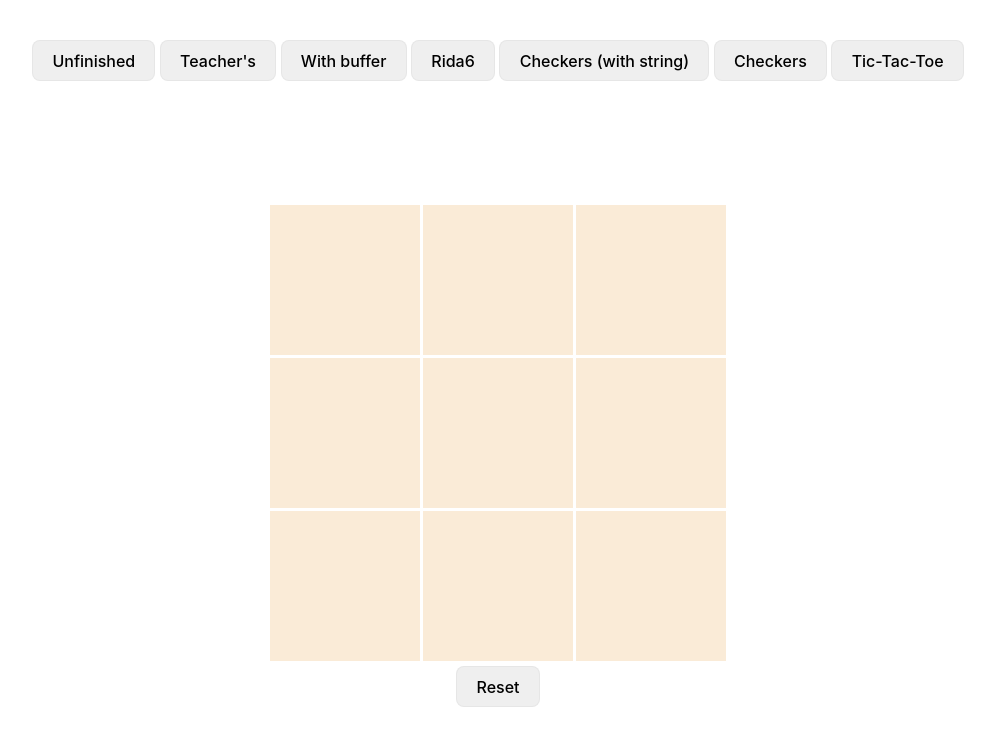
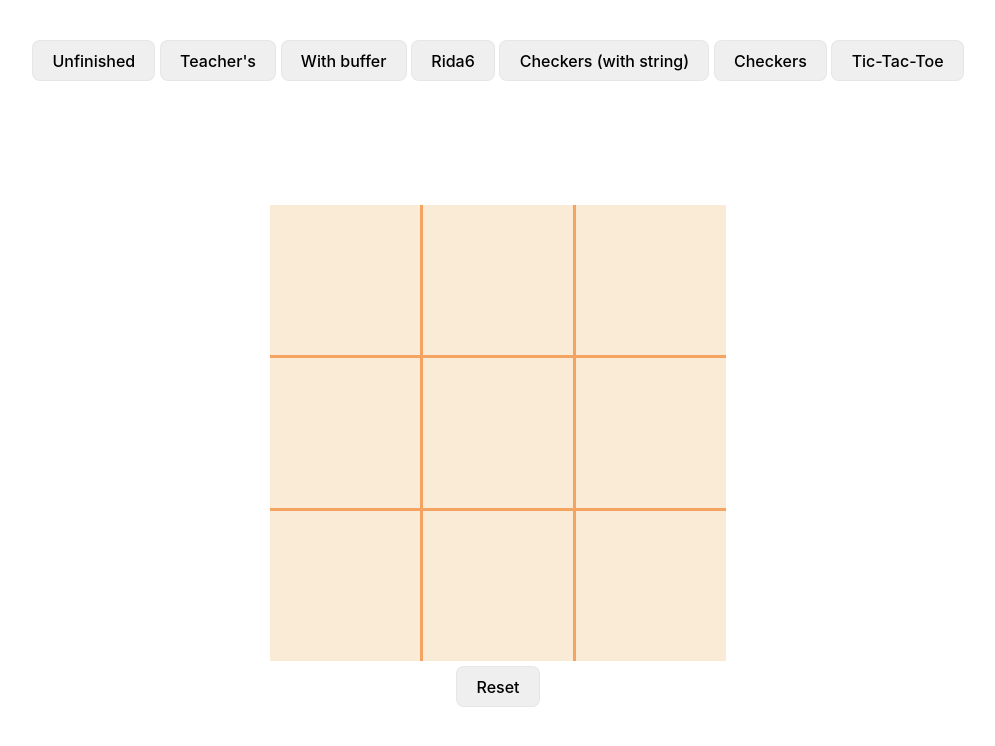
Before and after one commit to Uptaker/AI, a Svelte app in the folder code/week1/: page / in a window 1280 px wide. Shown: the top 746 px of the page, without its empty margins (142-1137 px from the left). Built offline with nearby package versions, Linux system fonts and the light colour scheme.

Commit message:
add a nice transition on game end

```diff
--- a/code/week1/src/components/TicTacToe.svelte
+++ b/code/week1/src/components/TicTacToe.svelte
@@ -1,4 +1,5 @@
 <script lang="ts">
+  import {slide} from 'svelte/transition'
   import {onMount} from 'svelte'
   import type {Position} from './TicTacToe'
   import {getBlankState, Type, winCombos} from './TicTacToe'
@@ -45,9 +46,12 @@
 
 </script>
 
-<div class="board" style="margin-bottom: 5px">
+<div class="container" style="margin-bottom: 5px">
+
+  <div class="board" >
+
     {#if winningMove}
-    <h2>{states[winningMove[0][0]][winningMove[0][1]].type} won</h2>
+      <h2 transition:slide>{states[winningMove[0][0]][winningMove[0][1]].type} won</h2>
     {/if}
     {#if states}
       <div class="column">
@@ -64,6 +68,9 @@
         {/each}
       </div>
     {/if}
+
+  </div>
+
   </div>
 
 <button on:click={freshState}>{winningMove ? 'Play again' : ' Reset'}</button>
@@ -105,8 +112,12 @@
     opacity: 50%;
   }
 
+  .container {
+    display: flex;
+    justify-content: center;
+  }
+
   .board {
-    width: min-content;
-    margin: 0 auto;
+    background-color: sandybrown;
   }
 </style>
```
Lines whose indentation alone changed are shown as unchanged.
